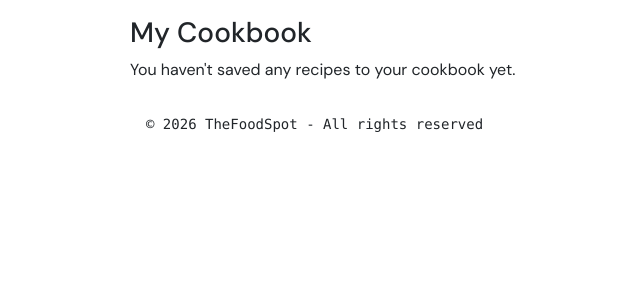
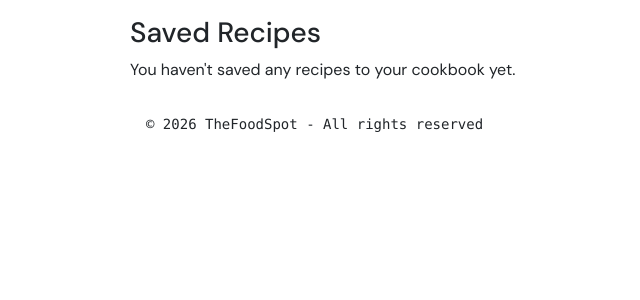
Before and after one commit to kalonjic34/foodspot-web-app, a Django app: page /recipes/my-favorites in a window 1280 px wide. Shown: the part 73-373 px from the top of the page, without its empty margins (30-670 px from the left). Run offline with Django 5.2, Linux system fonts and the light colour scheme; the visitor is signed in with stand-in values (Sample User, id 1); data that the repository does not hold is empty; some libraries are stand-ins or nearby versions.

Commit message:
update header title in favorite recipes template to 'Saved Recipes'

```diff
--- a/recipes/templates/recipes/favorite_recipes.html
+++ b/recipes/templates/recipes/favorite_recipes.html
@@ -2,7 +2,7 @@
 {% load django_bootstrap5 %}
 
 {% block content %}
-<h3>My Cookbook</h3>
+<h3>Saved Recipes</h3>
 {% if recipes.exists %}
 <div>
     {% for recipe in recipes %}
```
